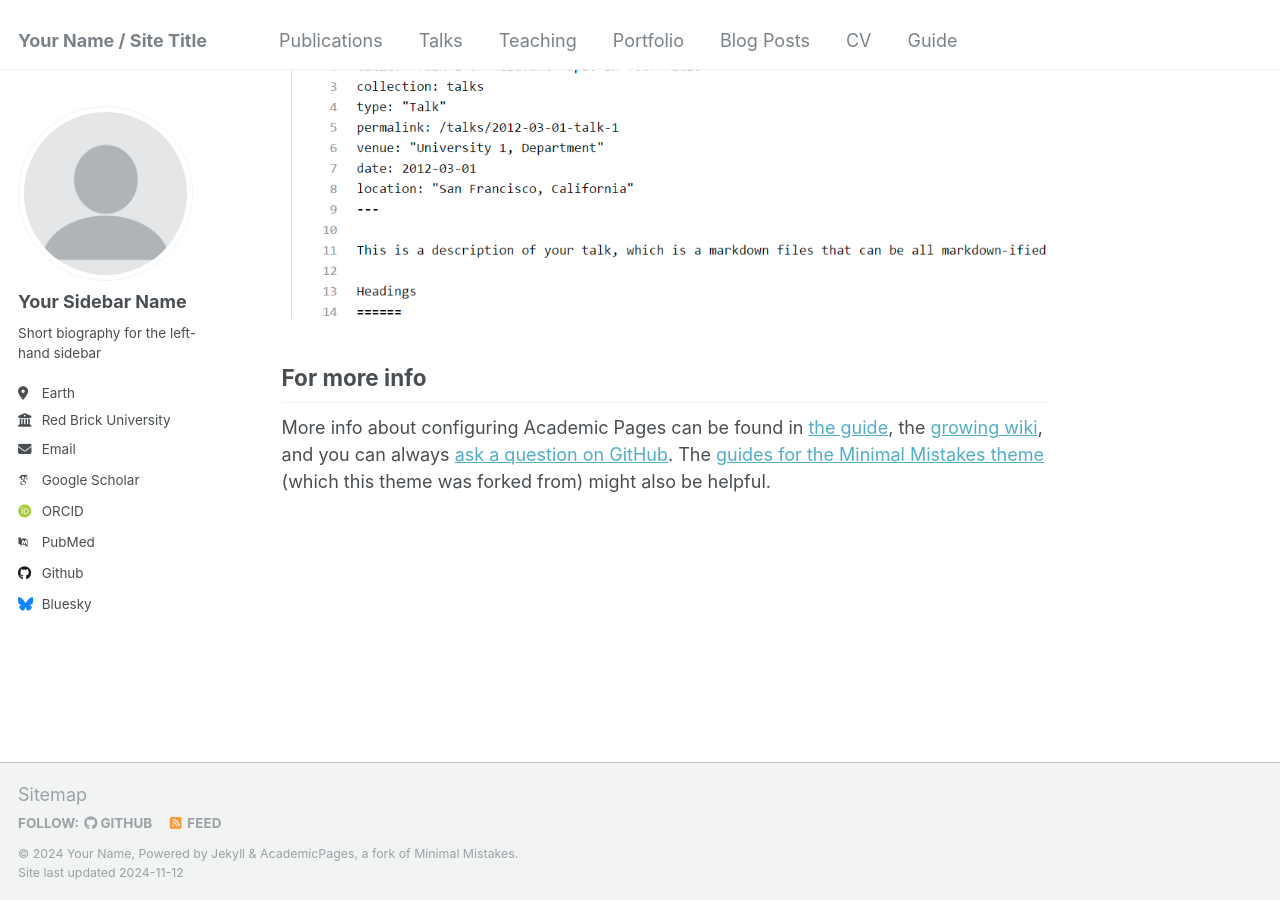
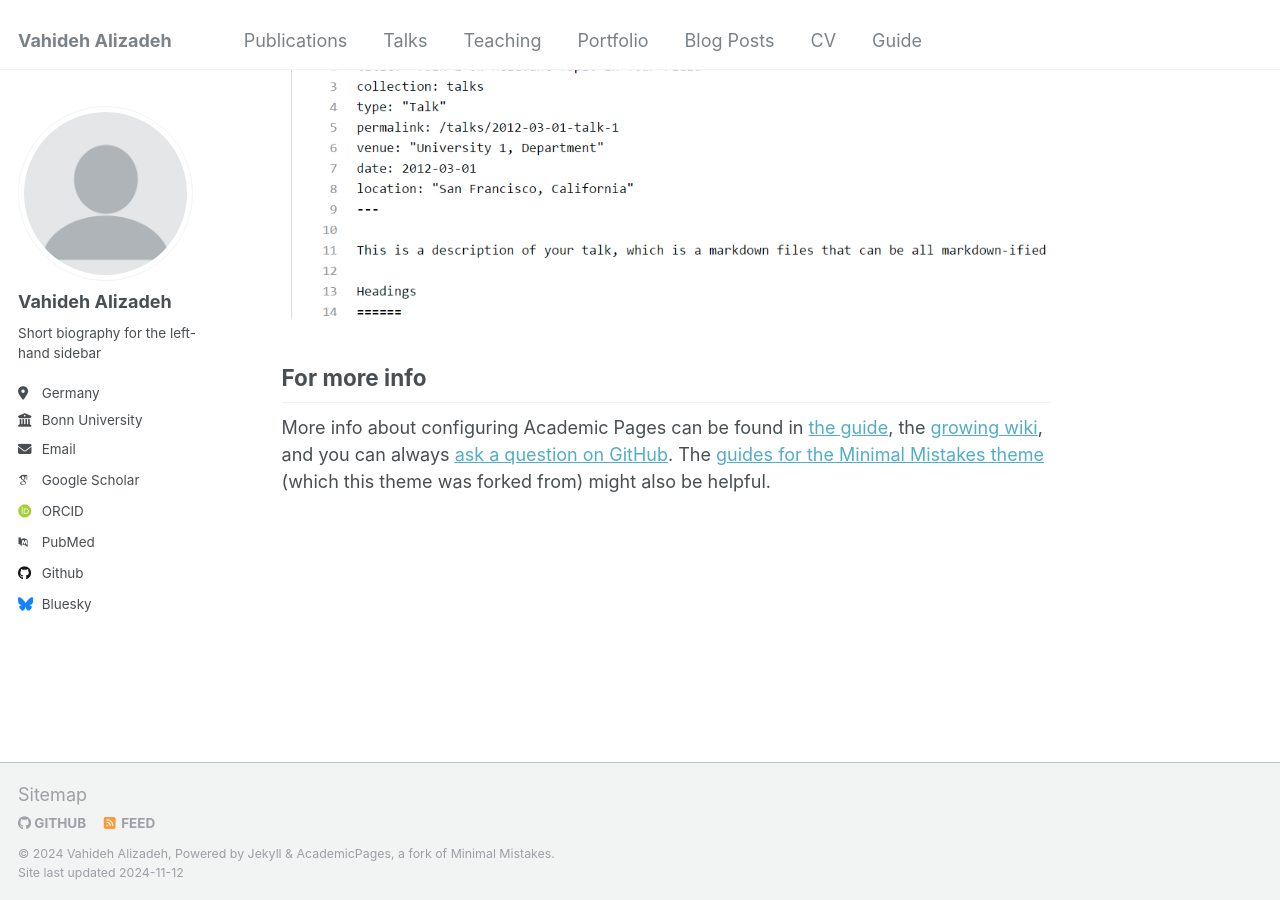
Before and after one commit to V-Alizade/V-Alizade.github.io, a Jekyll site: the page built from _pages/about.md, in a window 1280 px wide and 900 px high, scrolled down 2643 px. Built offline with Jekyll 4.4.1, drawn with Linux system fonts in a browser that asks for light colours; some web fonts are replaced.

Commit message:
Update _config.yml

```diff
--- a/_config.yml
+++ b/_config.yml
@@ -7,14 +7,14 @@
 # server process.
 
 # Basic Site Settings
-locale                   : "en-US"
-title                    : "Your Name / Site Title"
+locale                   : "Germany"
+title                    : "Vahideh Alizadeh"
 title_separator          : "-"
-name                     : &name "Your Name"
+name                     : &name "Vahideh Alizadeh"
 description              : &description "personal description"
-url                      : https://academicpages.github.io # the base hostname & protocol for your site e.g. "https://[your GitHub username].github.io"
+url                      : https://v-alizade.github.io/ # the base hostname & protocol for your site e.g. "https://[your GitHub username].github.io"
 baseurl                  : "" # the subpath of your site, e.g. "/blog"
-repository               : "academicpages/academicpages.github.io"
+repository               : "V-Alizade/v-alizade.github.io/"
 
 # Site Author - The following control what appear as part of the author content on the side bar.
 #               If a field is blank the icon and link will not appear, otherwise it will be shown.
@@ -22,11 +22,11 @@ repository               : "academicpages/academicpages.github.io"
 author:
   # Biographic information
   avatar           : "profile.png"
-  name             : "Your Sidebar Name"
+  name             : "Vahideh Alizadeh"
   pronouns         : # example: "she/her"
   bio              : "Short biography for the left-hand sidebar"
-  location         : "Earth"
-  employer         : "Red Brick University"
+  location         : "Germany"
+  employer         : "Bonn University"
   uri              : # URL
   email            : "none@example.org"
 
```
